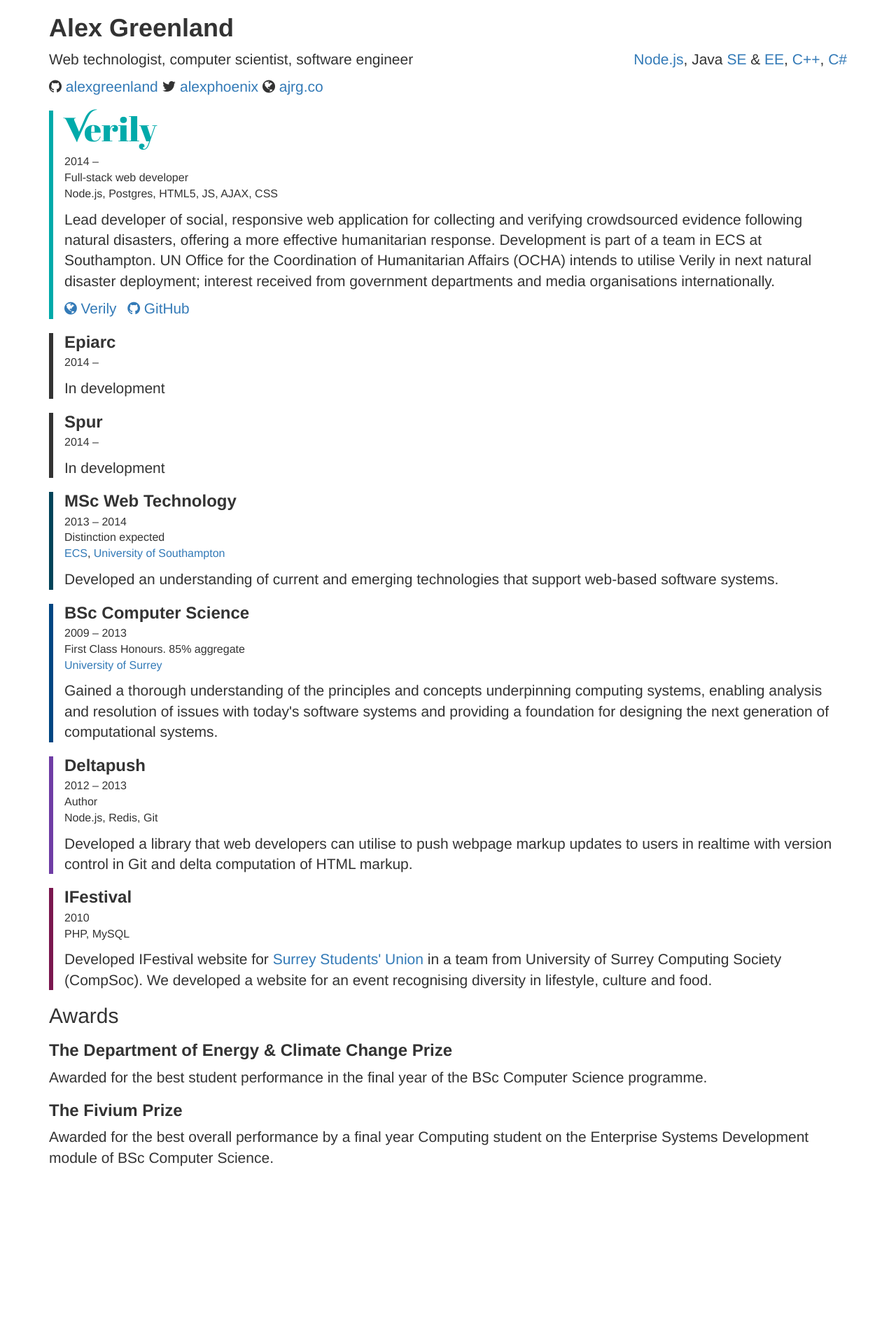
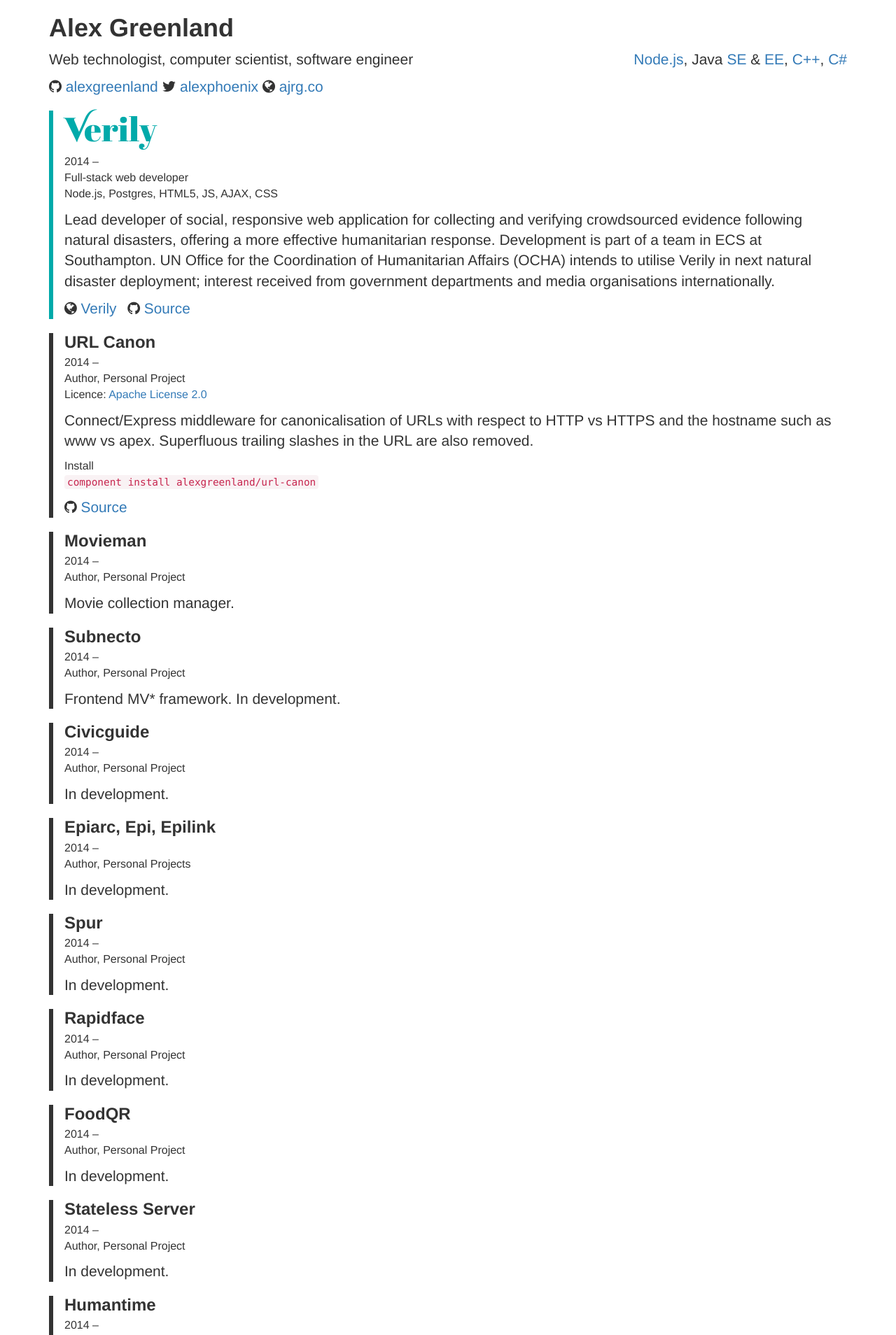
Before and after one commit to alexgreenland/alexgreenland.github.io, a Jekyll site: the page built from index.html, in a window 1280 px wide. Shown: the top 1908 px of the page at 70% size. Built offline with Jekyll 4.4.1, drawn with Linux system fonts in a browser that asks for light colours; nearby versions of some CDN libraries; some web fonts are replaced; Markdown is read by kramdown in place of the engine named in the settings; before the commit the page ends 1711 px from its top, so only the background shows below that; some of the changed text lies outside the part shown.

Commit message:
update portfolio

```diff
--- a/css/main.css
+++ b/css/main.css
@@ -84,7 +84,11 @@
     border-left-color: #00aaaa;
 }
 
-.box.epiarc, .box.spur {
+.box {
+    border-left-color: #333;
+}
+
+.box.urlcanon, .box.subnecto, .box.civicguide, .box.epiarc, .box.spur {
     border-left-color: #333;
 }
 
--- a/index.html
+++ b/index.html
@@ -43,26 +43,103 @@
                 Lead developer of social, responsive web application for collecting and verifying crowdsourced evidence following natural disasters, offering a more effective humanitarian response. Development is part of a team in ECS at Southampton. UN Office for the Coordination of Humanitarian Affairs (OCHA) intends to utilise Verily in next natural disaster deployment; interest received from government departments and media organisations internationally.
             </p>
             <span class="outlink">
-                <a href="https://veri.ly/"><i class="fa fa-globe"></i></a>
+                <i class="fa fa-globe"></i>
                 <a href="https://veri.ly/">Verily</a>
             </span>
             <span class="outlink">
-                <a href="https://github.com/verily-org/verily"><i class="fa fa-github"></i></a>
-                <a href="https://github.com/verily-org/verily">GitHub</a>
+                <i class="fa fa-github"></i>
+                <a href="https://github.com/verily-org/verily">Source</a>
             </span>
         </div>
     </div>
     <!-- / .box.verily -->
 
+    <!-- box.urlcanon -->
+    <div class="box urlcanon">
+        <h3 class="plain title">
+            URL Canon
+        </h3>
+        <div class="foot">
+            2014 &ndash;
+            <br>
+            Author, Personal Project
+            <br>
+            Licence: <a href="https://github.com/alexgreenland/url-canon/blob/master/LICENSE">Apache License 2.0</a>
+            <p class="lead">
+                Connect/Express middleware for canonicalisation of URLs with respect to HTTP vs HTTPS and the hostname such as www vs apex. Superfluous trailing slashes in the URL are also removed.
+            </p>
+            Install
+            <br>
+                <code>component install alexgreenland/url-canon</code>
+            <p>
+                <span class="outlink">
+                    <i class="fa fa-github"></i>
+                    <a href="https://github.com/alexgreenland/url-canon">Source</a>
+                </span>
+            </p>
+        </div>
+    </div>
+    <!-- / .box.urlcanon -->
+
+    <!-- box.movieman -->
+    <div class="box movieman">
+        <h3 class="plain title">
+            Movieman
+        </h3>
+        <div class="foot">
+            2014 &ndash;
+            <br>
+            Author, Personal Project
+            <p class="lead">
+                Movie collection manager.
+            </p>
+        </div>
+    </div>
+    <!-- / .box.movieman -->
+
+    <!-- box.subnecto -->
+    <div class="box subnecto">
+        <h3 class="plain title">
+            Subnecto
+        </h3>
+        <div class="foot">
+            2014 &ndash;
+            <br>
+            Author, Personal Project
+            <p class="lead">
+                Frontend MV* framework. In development.
+            </p>
+        </div>
+    </div>
+    <!-- / .box.subnecto -->
+
+    <!-- box.civicguide -->
+    <div class="box civicguide">
+        <h3 class="plain title">
+            Civicguide
+        </h3>
+        <div class="foot">
+            2014 &ndash;
+            <br>
+            Author, Personal Project
+            <p class="lead">
+                In development.
+            </p>
+        </div>
+    </div>
+    <!-- / .box.civicguide -->
+
     <!-- box.epiarc -->
     <div class="box epiarc">
         <h3 class="plain title">
-            Epiarc
+            Epiarc, Epi, Epilink
         </h3>
         <div class="foot">
             2014 &ndash;
+            <br>
+            Author, Personal Projects
             <p class="lead">
-                In development
+                In development.
             </p>
         </div>
     </div>
@@ -75,12 +152,78 @@
         </h3>
         <div class="foot">
             2014 &ndash;
+            <br>
+            Author, Personal Project
             <p class="lead">
-                In development
+                In development.
             </p>
         </div>
     </div>
     <!-- / .box.spur -->
+
+    <!-- box.rapidface -->
+    <div class="box rapidface">
+        <h3 class="plain title">
+            Rapidface
+        </h3>
+        <div class="foot">
+            2014 &ndash;
+            <br>
+            Author, Personal Project
+            <p class="lead">
+                In development.
+            </p>
+        </div>
+    </div>
+    <!-- / .box.rapidface -->
+
+    <!-- box.foodqr -->
+    <div class="box foodqr">
+        <h3 class="plain title">
+            FoodQR
+        </h3>
+        <div class="foot">
+            2014 &ndash;
+            <br>
+            Author, Personal Project
+            <p class="lead">
+                In development.
+            </p>
+        </div>
+    </div>
+    <!-- / .box.foodqr -->
+
+    <!-- box.statelessserver -->
+    <div class="box statelessserver">
+        <h3 class="plain title">
+            Stateless Server
+        </h3>
+        <div class="foot">
+            2014 &ndash;
+            <br>
+            Author, Personal Project
+            <p class="lead">
+                In development.
+            </p>
+        </div>
+    </div>
+    <!-- / .box.statelessserver -->
+
+    <!-- box.humantime -->
+    <div class="box humantime">
+        <h3 class="plain title">
+            Humantime
+        </h3>
+        <div class="foot">
+            2014 &ndash;
+            <br>
+            Author, Personal Project
+            <p class="lead">
+                Natural language time converter. In development.
+            </p>
+        </div>
+    </div>
+    <!-- / .box.humantime -->
 
     <!-- box.soton -->
     <div class="box soton">
@@ -90,7 +233,7 @@
         <div class="foot">
             2013 &ndash; 2014
             <br>
-            Distinction expected
+            Distinction. 81% aggregate
             <br>
             <a href="http://www.ecs.soton.ac.uk/">ECS</a>, <a href="http://www.southampton.ac.uk/">University of Southampton</a>
             <p class="lead">
@@ -113,7 +256,7 @@
             <br>
             <a href="http://www.surrey.ac.uk/">University of Surrey</a>
             <p class="lead">
-                Gained a thorough understanding of the principles and concepts underpinning computing systems, enabling analysis and resolution of issues with today's software systems and providing a foundation for designing the next generation of computational systems.
+                Gained an understanding of the principles and concepts underpinning computing systems, enabling analysis and resolution of issues with today's software systems and providing a foundation for designing the next generation of computational systems.
             </p>
         </div>
     </div>
@@ -127,11 +270,11 @@
         <div class="foot">
             2012 &ndash; 2013
             <br>
-            Author
+            Author, Personal Project
             <br>
             Node.js, Redis, Git
             <p class="lead">
-                Developed a library that web developers can utilise to push webpage markup updates to users in realtime with version control in Git and delta computation of HTML markup.
+                Software library that web developers can utilise to push webpage markup updates to users in realtime with version control in Git and delta computation of HTML markup.
             </p>
         </div>
 
```
